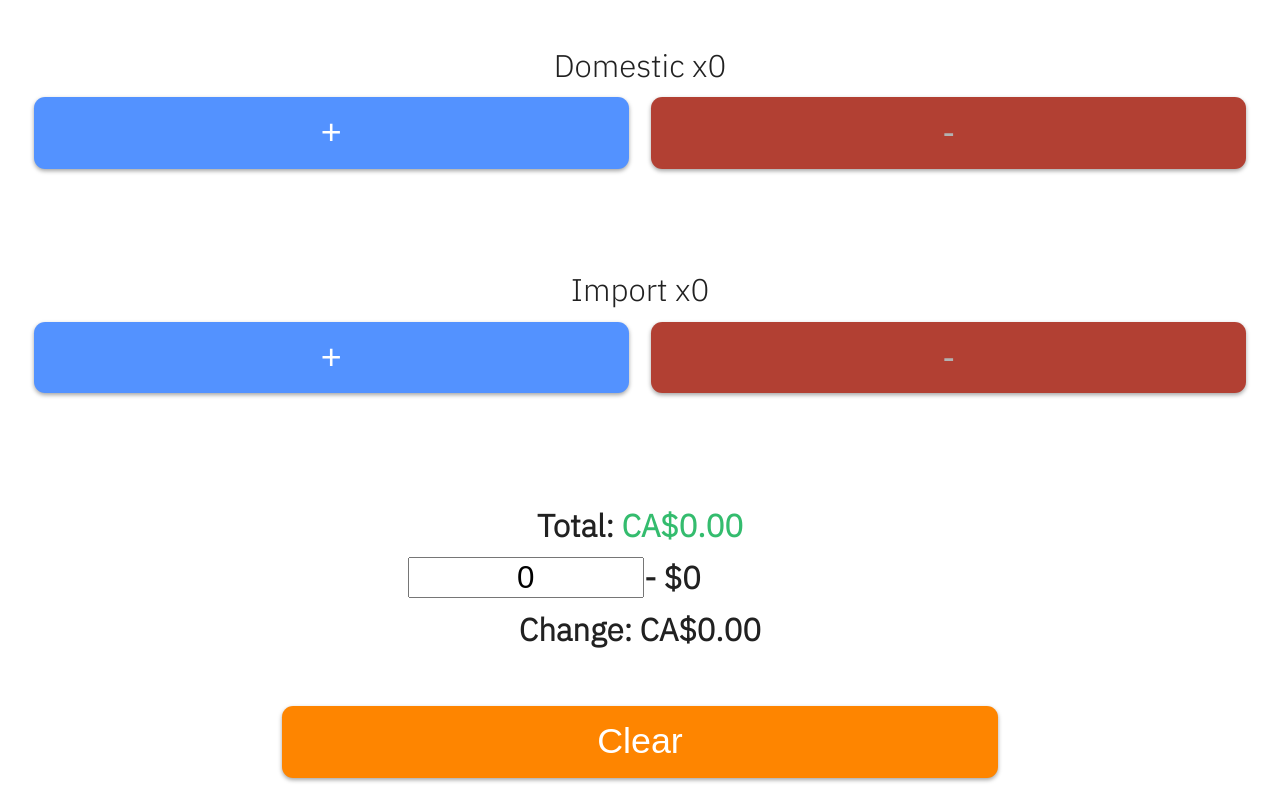
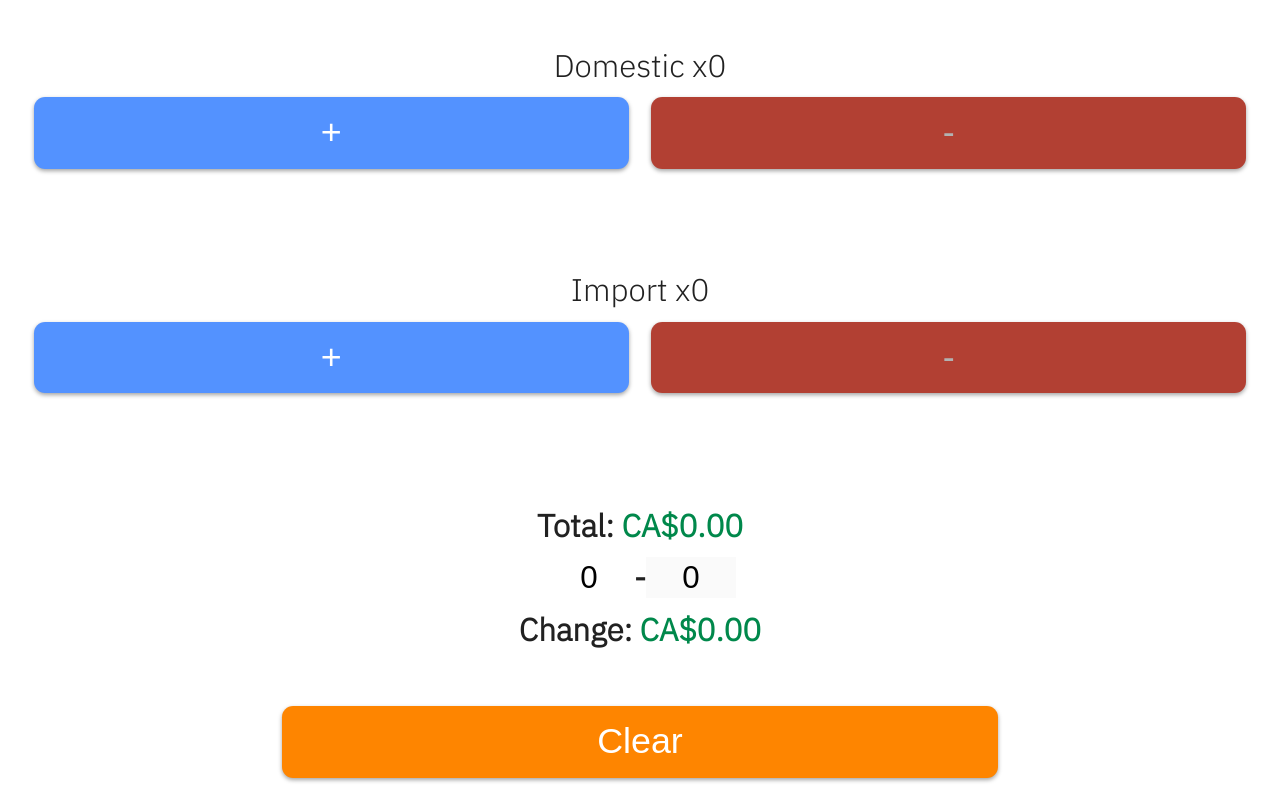
Before and after one commit to therockhopper/bartender, an Angular app: page / in a window 1280 px wide. Built offline with nearby package versions, Linux system fonts and the light colour scheme.

Commit message:
stlye input

```diff
--- a/src/app/app.component.html
+++ b/src/app/app.component.html
@@ -17,8 +17,12 @@
   </div>
   <div class="calc">
     <h4> Total: <span>{{ grandTotal | currency:'CAD':true }}</span></h4>
-    <h4> <input type="tel" [ngModel]="commonBill" (ngModelChange)="setCommonBill($event)"> - ${{ grandTotal }} </h4>
-    <h4> Change: {{ commonBillRemainder | currency:'CAD':true }}</h4>
+    <h4>
+      <input type="tel" [ngModel]="commonBill" (ngModelChange)="setCommonBill($event)">
+      -
+      <input type="tel" [ngModel]="grandTotal" disabled>
+    </h4>
+    <h4> Change: <span>{{ commonBillRemainder | currency:'CAD':true }}</span></h4>
   </div>
   <div class="footer">
     <button class="btn-orange" (click)="clear()">Clear</button>
--- a/src/app/app.component.scss
+++ b/src/app/app.component.scss
@@ -44,17 +44,19 @@
       text-align: center;
 
       span {
-        color: color("green", 30);
+        color: color("green", 50);
       }
 
       &:nth-of-type(2) {
         display: flex;
+        justify-content: center;
         text-align: center;
 
         input {
-          max-width: 50%;
+          width: 4rem;
           text-align: center;
           color: #000;
+          border: none;
           font-size: 1.4rem;
         }
       }
```
